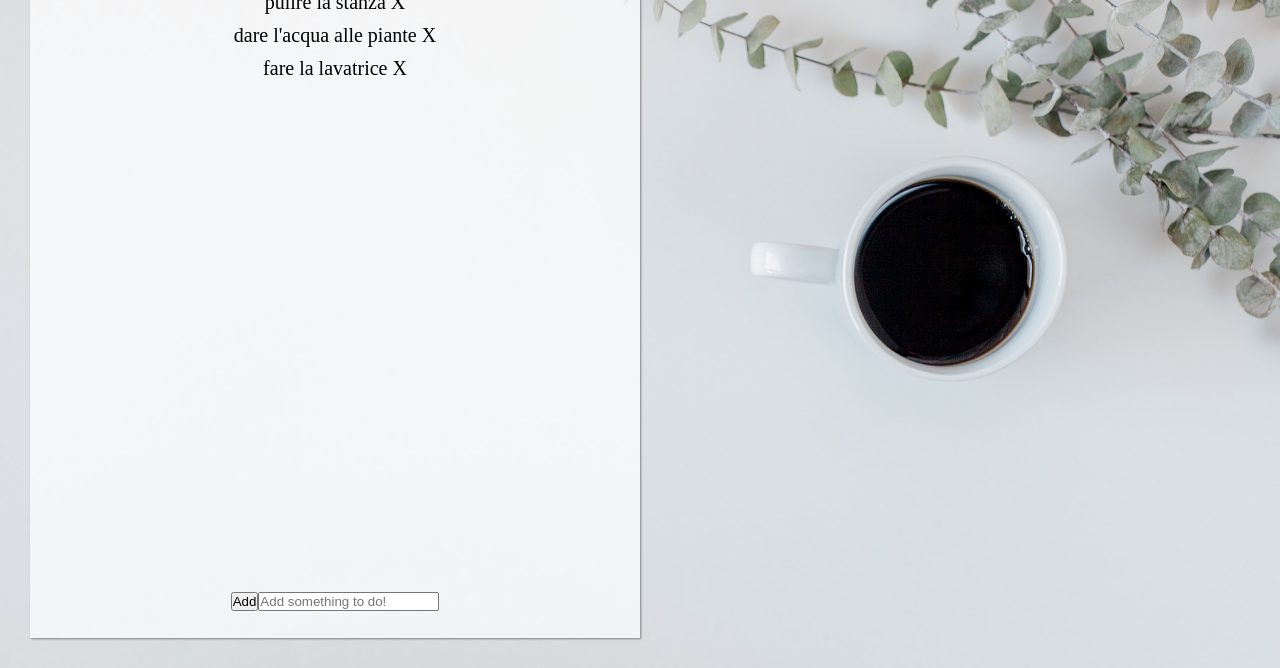
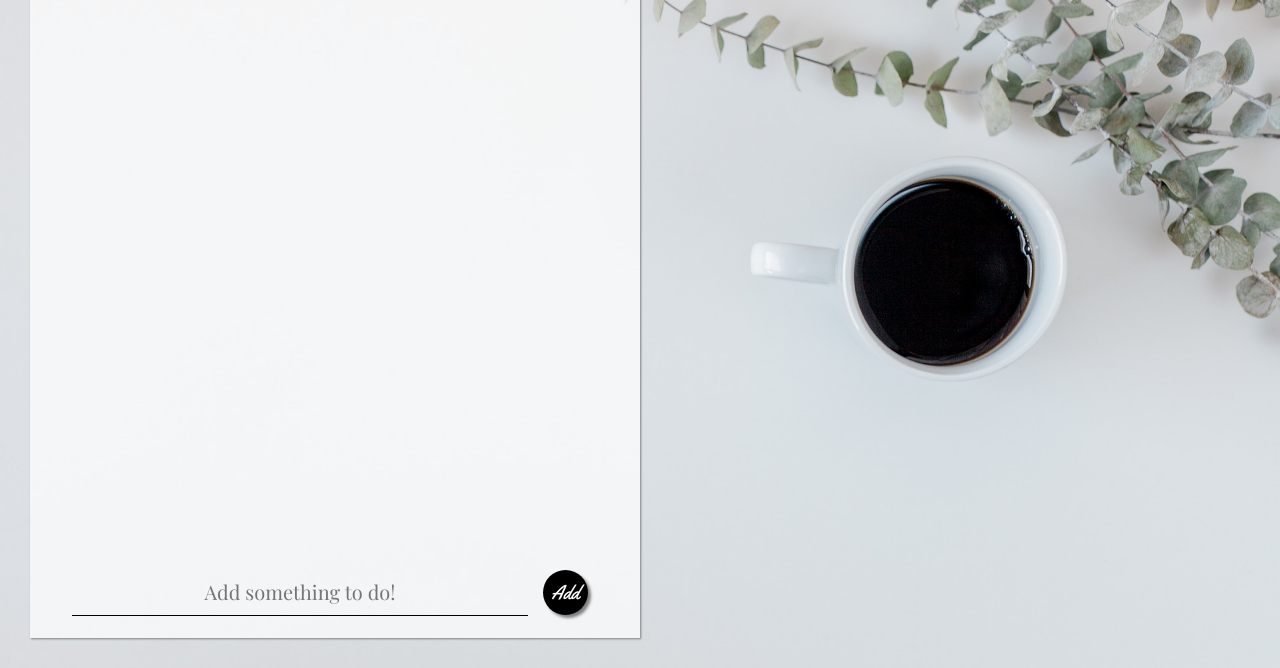
Before and after one commit to MatiaCasu/vue-todolist, a plain HTML site: page index.html in a window 1280 px wide. Shown: the part 132-800 px from the top of the page. Drawn offline with nearby package versions, Linux system fonts and the light colour scheme.

Commit message:
Aggiunto stile input e items lista

```diff
--- a/css/style.css
+++ b/css/style.css
@@ -2,15 +2,33 @@
   margin: 0;
   padding: 0;
   box-sizing: border-box;
-  /* background-color: rgba(52, 80, 204, 0.7); */
+  text-align: center;
+}
+
+*:focus{
+  outline: lightgrey;
+}
+
+button{
+  height: 45px;
+  width: 45px;
+  line-height: 45px;
+  border-radius: 100%;
+  border: none;
+  margin: 0 10px;
+  background-color: #000;
+  color: #fff;
+  font-size: 20px;
+  box-shadow: 3px 3px 3px grey;
+  cursor: pointer;
 }
 
 .body-wrapper{
   height: 100vh;
   background-image: url(../img/coffee.jpg);
   background-size: cover;
-  text-align: center;
   padding: 30px;
+  font-family: 'Playfair Display', serif;
 }
 
 .paper-list{
@@ -18,7 +36,7 @@
   box-shadow: 1px 1px 2px grey;
   width: 50%;
   height: 100%;
- padding: 0 20px;
+  padding: 20px;
   display: flex;
   flex-direction: column;
 }
@@ -28,7 +46,7 @@
   font-size: 25px;
   text-transform: capitalize;
   flex-basis: 10%;
-  padding: 10px 0;
+  margin-bottom: 20px;
 }
 
 ul.list{
@@ -40,11 +58,32 @@ ul.list{
 ul.list li{
   padding: 5px 0;
   font-size: 20px;
+  width: 100%;
+  display: flex;
+  justify-content: space-between;
+}
+
+ul.list li p{
+  flex-basis: 100%;
 }
 
 .add-item{
-  flex-basis: 10%;
   display: flex;
   justify-content: center;
   align-items: center;
 }
+
+.add-item button{
+  font-family: 'Yellowtail', cursive;
+  margin-left: 15px;
+}
+
+.add-item input{
+  padding: 10px 0;
+  font-size: 20px;
+  flex-basis: 80%;
+  border: none;
+  border-bottom: 1px solid black;
+  background-color: inherit;
+  font-family: 'Playfair Display', serif;
+}
--- a/index.html
+++ b/index.html
@@ -6,23 +6,25 @@
   <meta http-equiv="X-UA-Compatible" content="ie=edge">
   <!-- font -->
   <link rel="preconnect" href="https://fonts.gstatic.com">
-  <link href="https://fonts.googleapis.com/css2?family=Yellowtail&display=swap" rel="stylesheet">
+  <link rel="preconnect" href="https://fonts.gstatic.com">
+  <link href="https://fonts.googleapis.com/css2?family=Playfair+Display:wght@400;600&family=Yellowtail&display=swap" rel="stylesheet">
   <!-- /font -->
   <link rel="stylesheet" href="css/style.css">
   <title>Vue To do list</title>
 </head>
 <body>
+  <!-- <span @click="deleteItem(toDoList, i)"> X</span> -->
   <div id="app" class="body-wrapper">
     <div class="paper-list">
       <div class="title">
         <h1>To do list</h1>
       </div>
       <ul class="list">
-        <li v-for="(item, i) in toDoList">{{item}}<span @click="deleteItem(toDoList, i)"> X</span></li>
+        <li v-for="(item, i) in toDoList"><p>{{item}}</p><button @click="deleteItem(toDoList, i)" type="button" name="button">{{buttonsText.removeButton}}</button></li>
       </ul>
       <div class="add-item">
-        <button @click="addItem" type="button" name="button">{{buttonText}}</button>
         <input type="text" name="" :placeholder="inputPlaceholder" v-model="itemInput" v-on:keydown.13="addItem">
+        <button @click="addItem" type="button" name="button">{{buttonsText.addButton}}</button>
       </div>
     </div>
   </div>
--- a/js/script.js
+++ b/js/script.js
@@ -5,10 +5,13 @@
 var app = new Vue({
   el: "#app",
   data: {
-    toDoList : ["pulire la stanza", "dare l'acqua alle piante", "fare la lavatrice"],
+    toDoList: [],
     itemInput: "",
     inputPlaceholder: "Add something to do!",
-    buttonText: "Add"
+    buttonsText: {
+     addButton: "Add",
+     removeButton: "X",
+    }
   },
   methods: {
     deleteItem : function(array, index){
```
Lines whose indentation alone changed are shown as unchanged.
